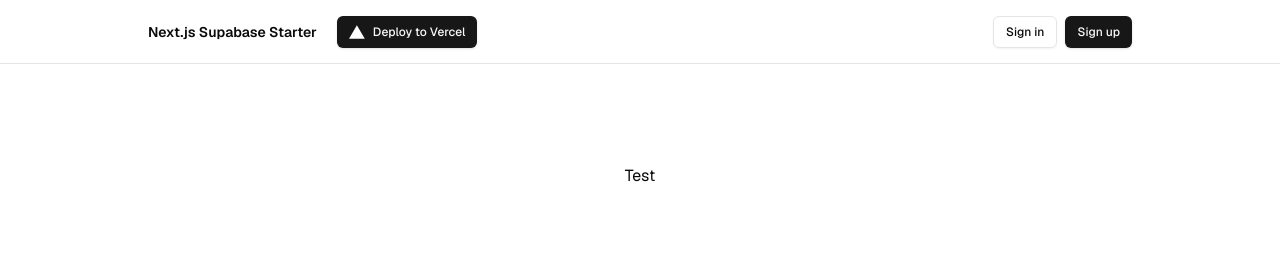
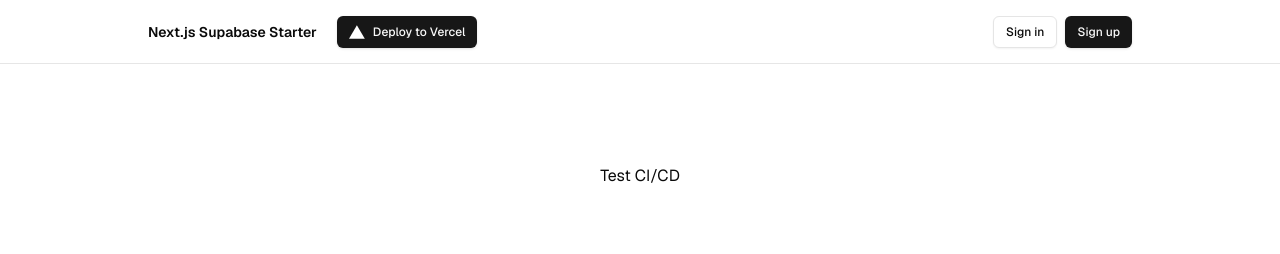
Before and after one commit to superdev1123/next-supabase, a Next.js app: page / in a window 1280 px wide. Shown: the top 254 px of the page. Built offline with nearby package versions, Linux system fonts and the light colour scheme; no server answers.

Commit message:
chore: test ci/cd

```diff
--- a/components/hero.tsx
+++ b/components/hero.tsx
@@ -1,7 +1,7 @@
 export function Hero() {
   return (
     <div className="flex flex-col gap-16 items-center">
-      Test
+      Test CI/CD
     </div>
   );
 }
```
